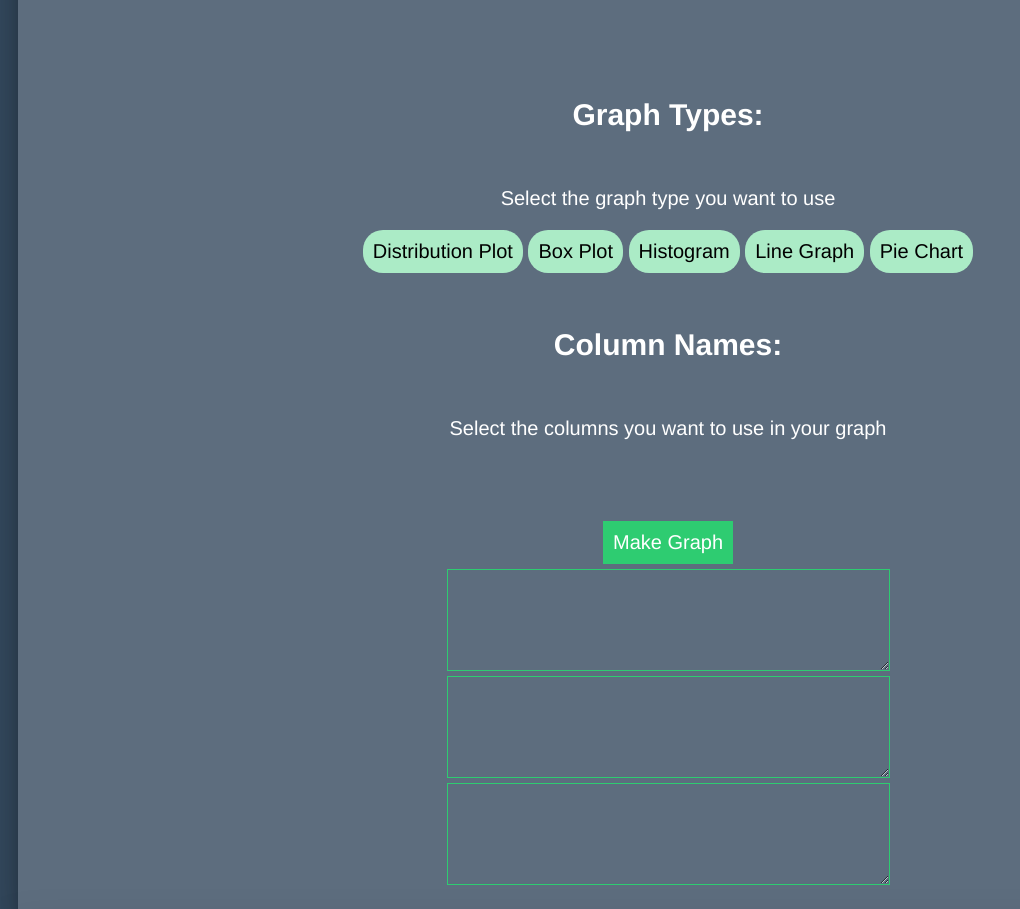
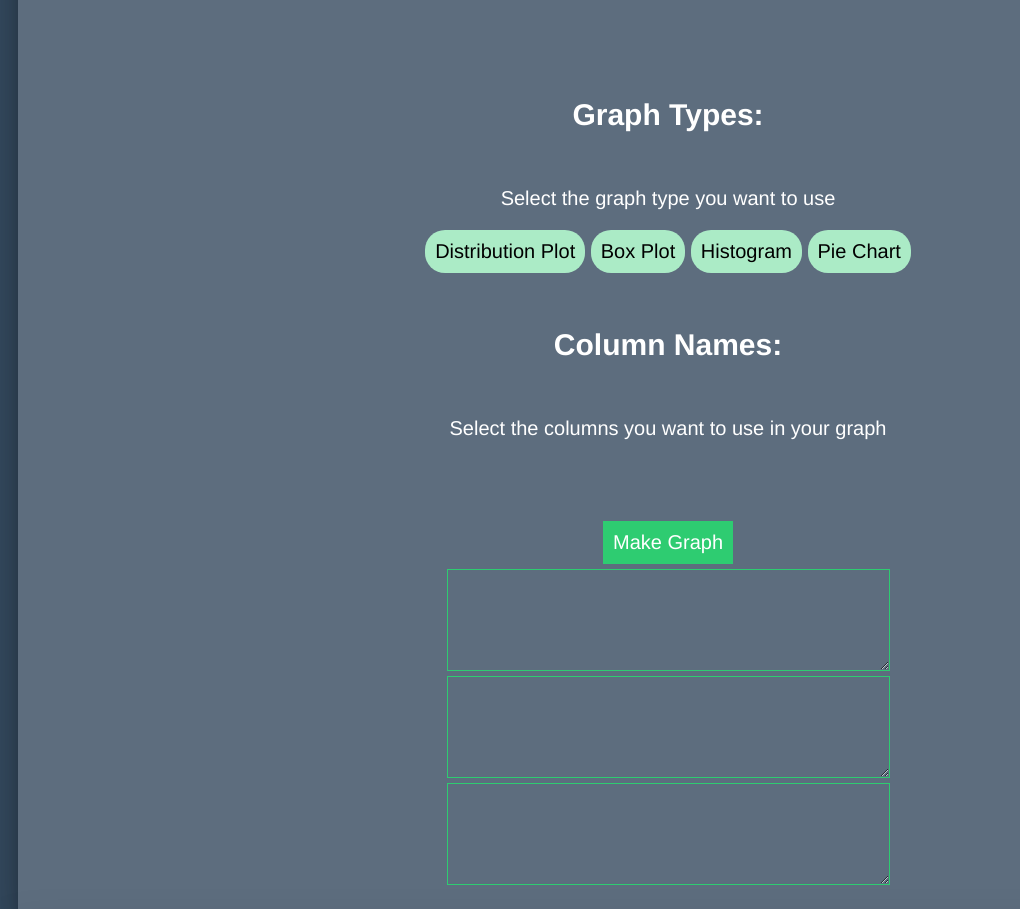
Before and after one commit to JKot2020/StatMeal, a Flask app: template templates/graphMaker.html in a window 1280 px wide. Shown: the part 506-1415 px from the top of the page, without its empty margins (0-1020 px from the left). Run offline with Flask 3, Linux system fonts and the light colour scheme; the template is opened without the code that fills it, so the values that code supplies are empty.

Commit message:
Remove line graph option

```diff
--- a/templates/graphMaker.html
+++ b/templates/graphMaker.html
@@ -29,7 +29,6 @@
                   <button class="sm_name_button" value="Distribution Plot" onclick="selectGraph(this.value)">Distribution Plot</button>
                   <button class="sm_name_button" value="Box Plot" onclick="selectGraph(this.value)">Box Plot</button>
                   <button class="sm_name_button" value="Histogram" onclick="selectGraph(this.value)">Histogram</button>
-                  <button class="sm_name_button" value="Line Graph" onclick="selectGraph(this.value)">Line Graph</button>
                   <button class="sm_name_button" value="Pie Chart" onclick="selectGraph(this.value)">Pie Chart</button>
                <h2>Column Names:</h2>
                   <p>Select the columns you want to use in your graph</p>
```
